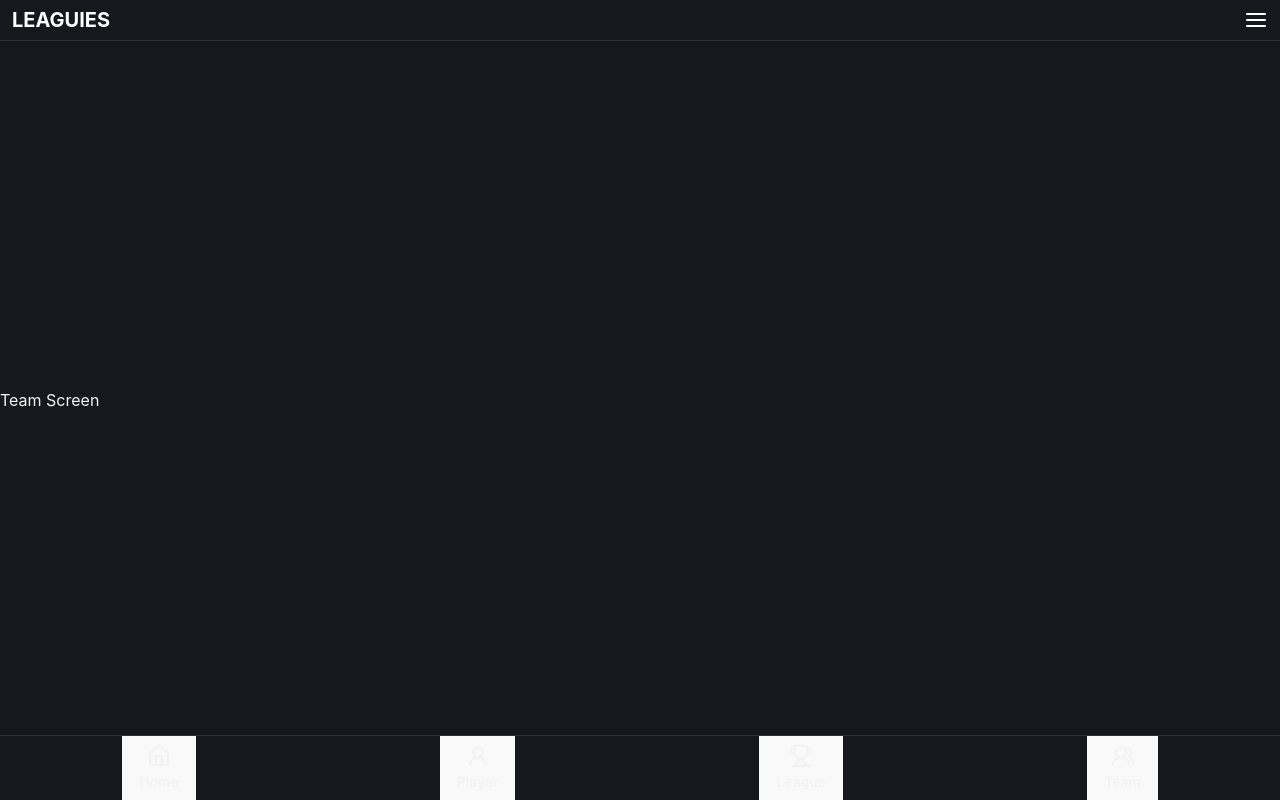
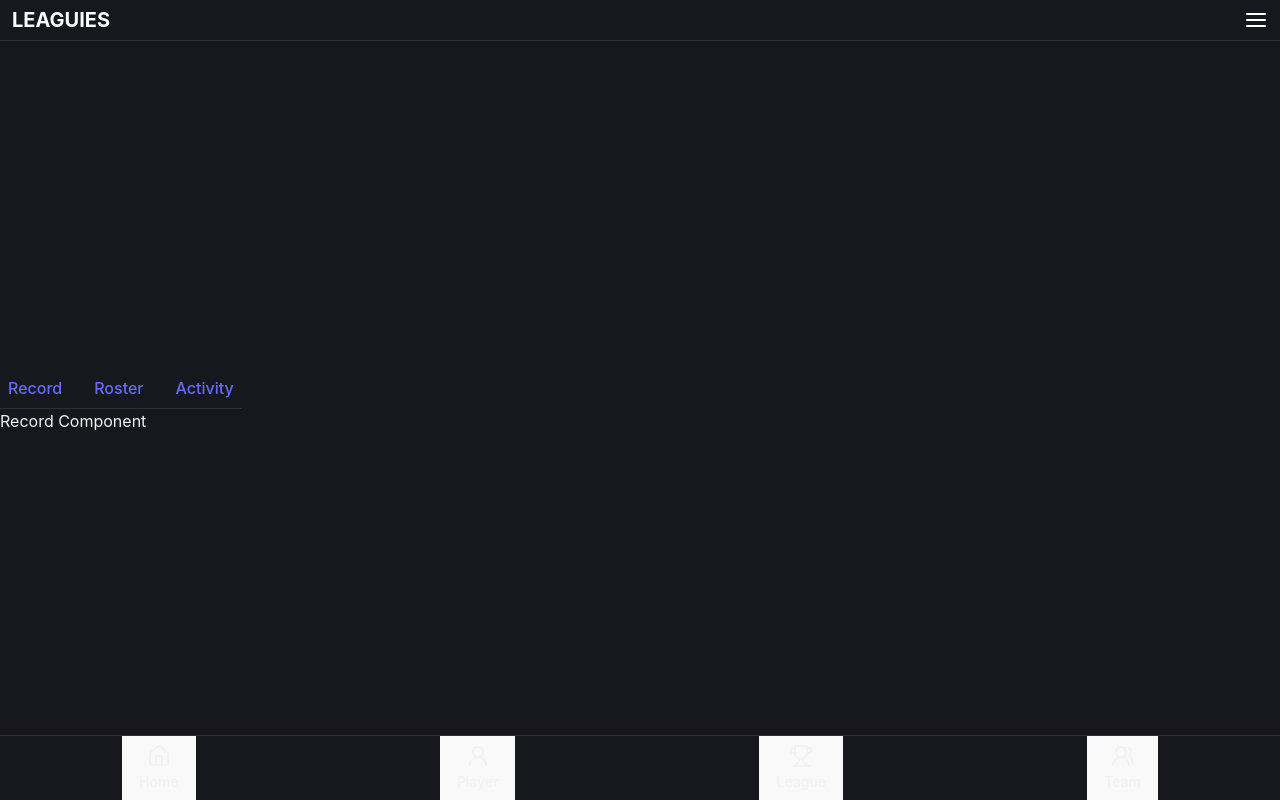
Before and after one commit to LeagueOfBugs/leaguies-2.0, a React (Vite) app in the folder client/: page /team in a window 1280 px wide. Built offline with nearby package versions, Linux system fonts and the light colour scheme.

Commit message:
make default landing routes for nested team nav

```diff
--- a/client/src/App.tsx
+++ b/client/src/App.tsx
@@ -2,14 +2,10 @@ import { BrowserRouter as Router, Route, Routes } from "react-router-dom";
 import MobileNav from "./components/ui/navigation/mobile/MobileNav";
 import Header from "./components/ui/header/header";
 import SplashScreen from "./screens/SplashScreen";
-import PlayerScreen, {
-  Activity,
-  Record,
-  Roster,
-} from "./screens/playerScreen/PlayerScreen";
 import LeagueScreen from "./screens/LeagueScreen";
-import TeamScreen from "./screens/TeamScreen";
+import TeamScreen, { Activity, Record, Roster } from "./screens/TeamScreen";
 import HomeScreen from "./screens/HomeScreen";
+import PlayerScreen from "./screens/playerScreen/PlayerScreen";
 
 function App() {
   return (
@@ -19,9 +15,9 @@ function App() {
         <Route path="/" element={<SplashScreen />} />
         <Route path="/home" element={<HomeScreen />} />
         <Route path="/league" element={<LeagueScreen />} />
-        <Route path="/team" element={<TeamScreen />} />
-
-        <Route path="/player" element={<PlayerScreen />}>
+        <Route path="/player" element={<PlayerScreen />} />
+        <Route path="/team" element={<TeamScreen />}>
+          <Route index element={<Record />} />
           <Route path="record" element={<Record />} />
           <Route path="roster" element={<Roster />} />
           <Route path="activity" element={<Activity />} />
--- a/client/src/screens/TeamScreen.tsx
+++ b/client/src/screens/TeamScreen.tsx
@@ -1,5 +1,28 @@
+import { NavLink, Outlet } from "react-router-dom";
+
+export const Record = () => <div>Record Component</div>;
+export const Roster = () => <div>Roster Component</div>;
+export const Activity = () => <div>Activity Component</div>;
+
 const TeamScreen = () => {
-  return <div>Team Screen</div>;
+  return (
+    <div className="flex flex-col h-full">
+      <nav className="flex space-x-4 border-b">
+        <NavLink to="record" className="p-2">
+          Record
+        </NavLink>
+        <NavLink to="roster" className="p-2">
+          Roster
+        </NavLink>
+        <NavLink to="activity" className="p-2">
+          Activity
+        </NavLink>
+      </nav>
+      <div className="flex-grow overflow-auto">
+        <Outlet />
+      </div>
+    </div>
+  );
 };
 
 export default TeamScreen;
--- a/client/src/screens/playerScreen/PlayerScreen.tsx
+++ b/client/src/screens/playerScreen/PlayerScreen.tsx
@@ -1,27 +1,5 @@
-import { NavLink, Outlet } from "react-router-dom";
-export const Record = () => <div>Record Component</div>;
-export const Roster = () => <div>Roster Component</div>;
-export const Activity = () => <div>Activity Component</div>;
-
 const PlayerScreen = () => {
-  return (
-    <div className="flex flex-col h-full">
-      <nav className="flex space-x-4 border-b">
-        <NavLink to="record" className="p-2">
-          Record
-        </NavLink>
-        <NavLink to="roster" className="p-2">
-          Roster
-        </NavLink>
-        <NavLink to="activity" className="p-2">
-          Activity
-        </NavLink>
-      </nav>
-      <div className="flex-grow overflow-auto">
-        <Outlet />
-      </div>
-    </div>
-  );
+  return <div> player screen</div>;
 };
 
 export default PlayerScreen;
```
